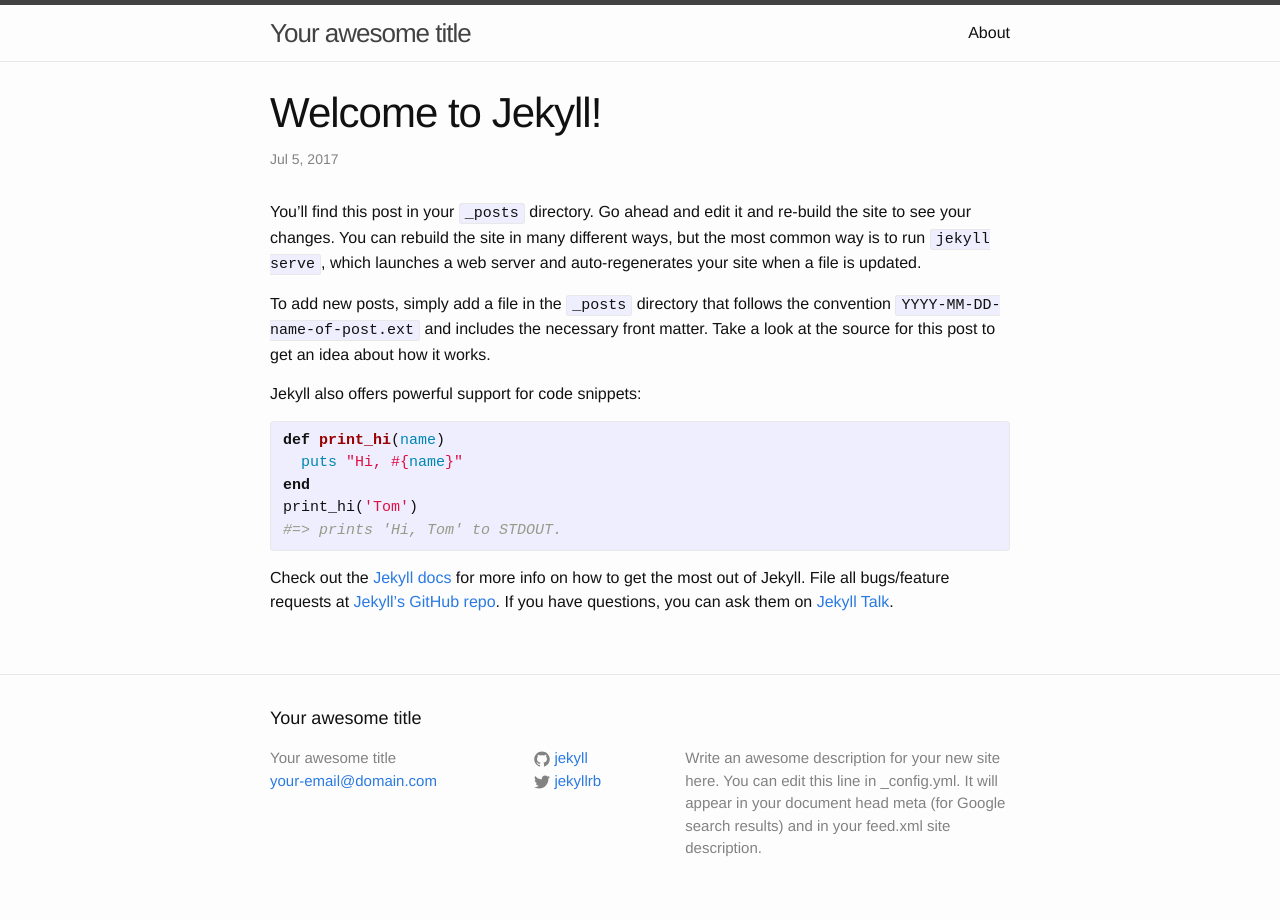
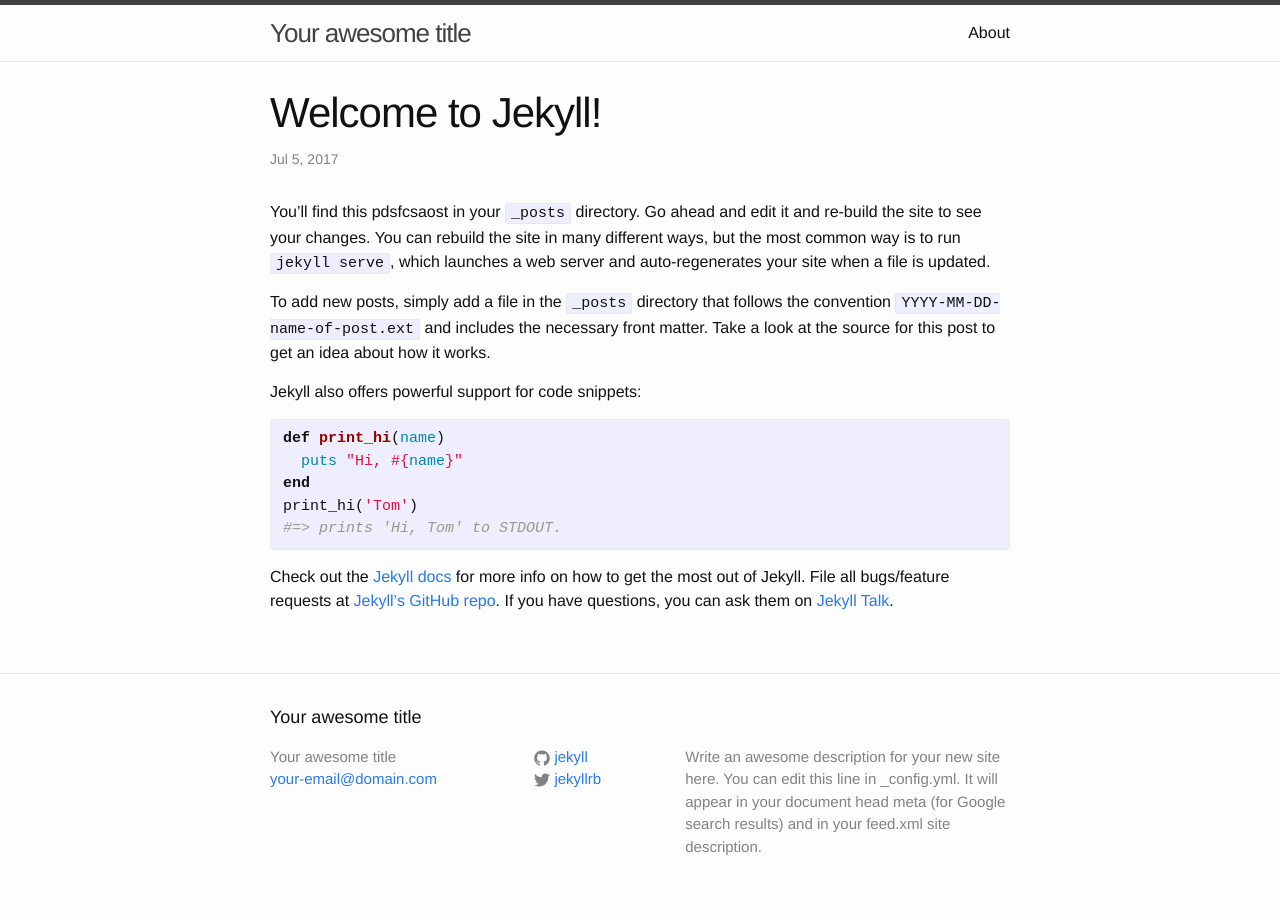
Before and after one commit to fizzahzahoor/SiteleafIntegration, a Jekyll site: the page built from _posts/2017-07-05-welcome-to-jekyll.markdown, in a window 1280 px wide. Built offline with Jekyll 4.4.1, drawn with Linux system fonts in a browser that asks for light colours.

Commit message:
Updated Welcome To Jekyll

```diff
--- a/_posts/2017-07-05-welcome-to-jekyll.markdown
+++ b/_posts/2017-07-05-welcome-to-jekyll.markdown
@@ -1,13 +1,13 @@
 ---
 title: Welcome to Jekyll!
-date: 2017-07-05 08:14:37 Z
+date: 2017-07-05 08:14:00 Z
 categories:
 - jekyll
 - update
 layout: post
 ---
 
-You’ll find this post in your `_posts` directory. Go ahead and edit it and re-build the site to see your changes. You can rebuild the site in many different ways, but the most common way is to run `jekyll serve`, which launches a web server and auto-regenerates your site when a file is updated.
+You’ll find this pdsfcsaost in your `_posts` directory. Go ahead and edit it and re-build the site to see your changes. You can rebuild the site in many different ways, but the most common way is to run `jekyll serve`, which launches a web server and auto-regenerates your site when a file is updated.
 
 To add new posts, simply add a file in the `_posts` directory that follows the convention `YYYY-MM-DD-name-of-post.ext` and includes the necessary front matter. Take a look at the source for this post to get an idea about how it works.
 
```
